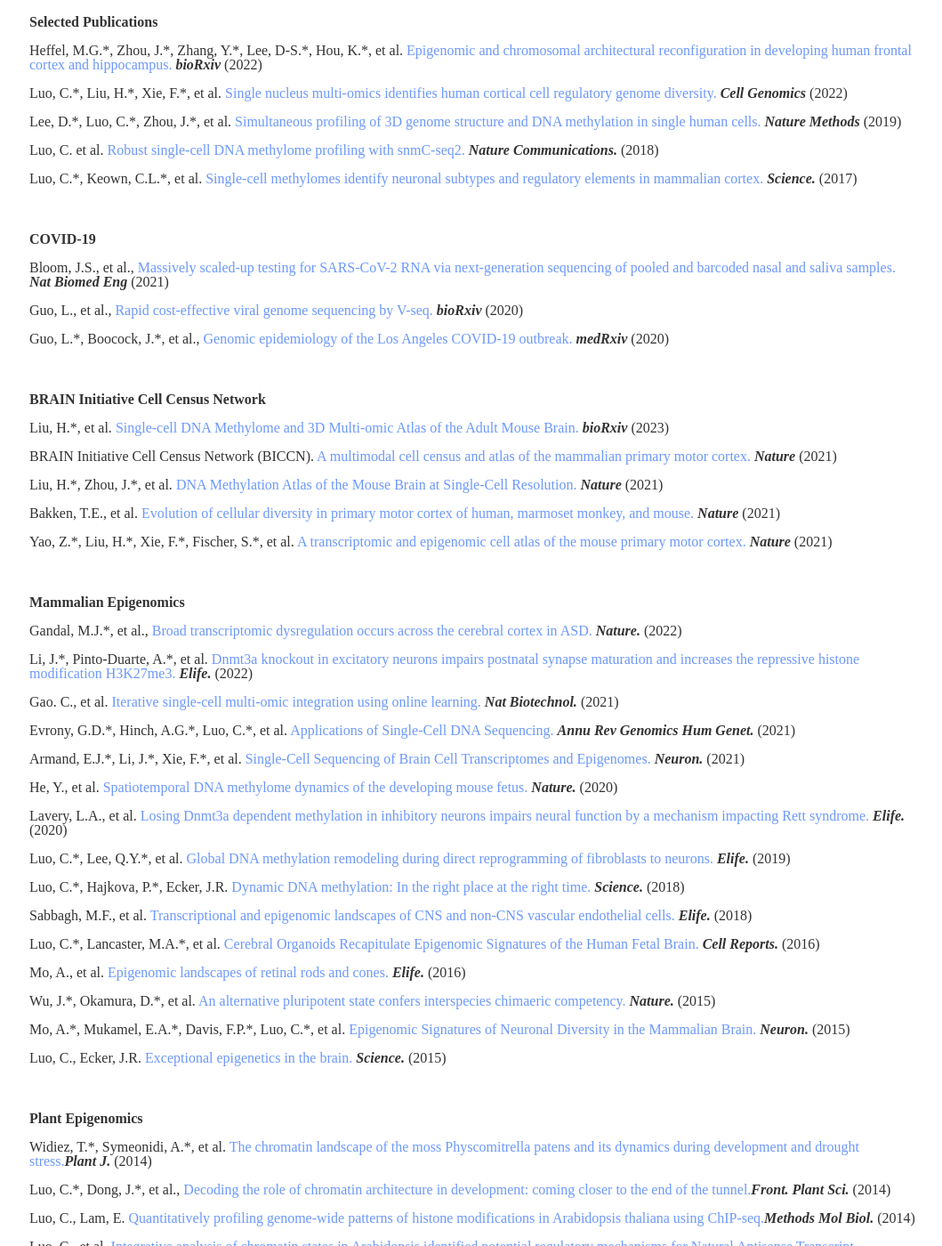
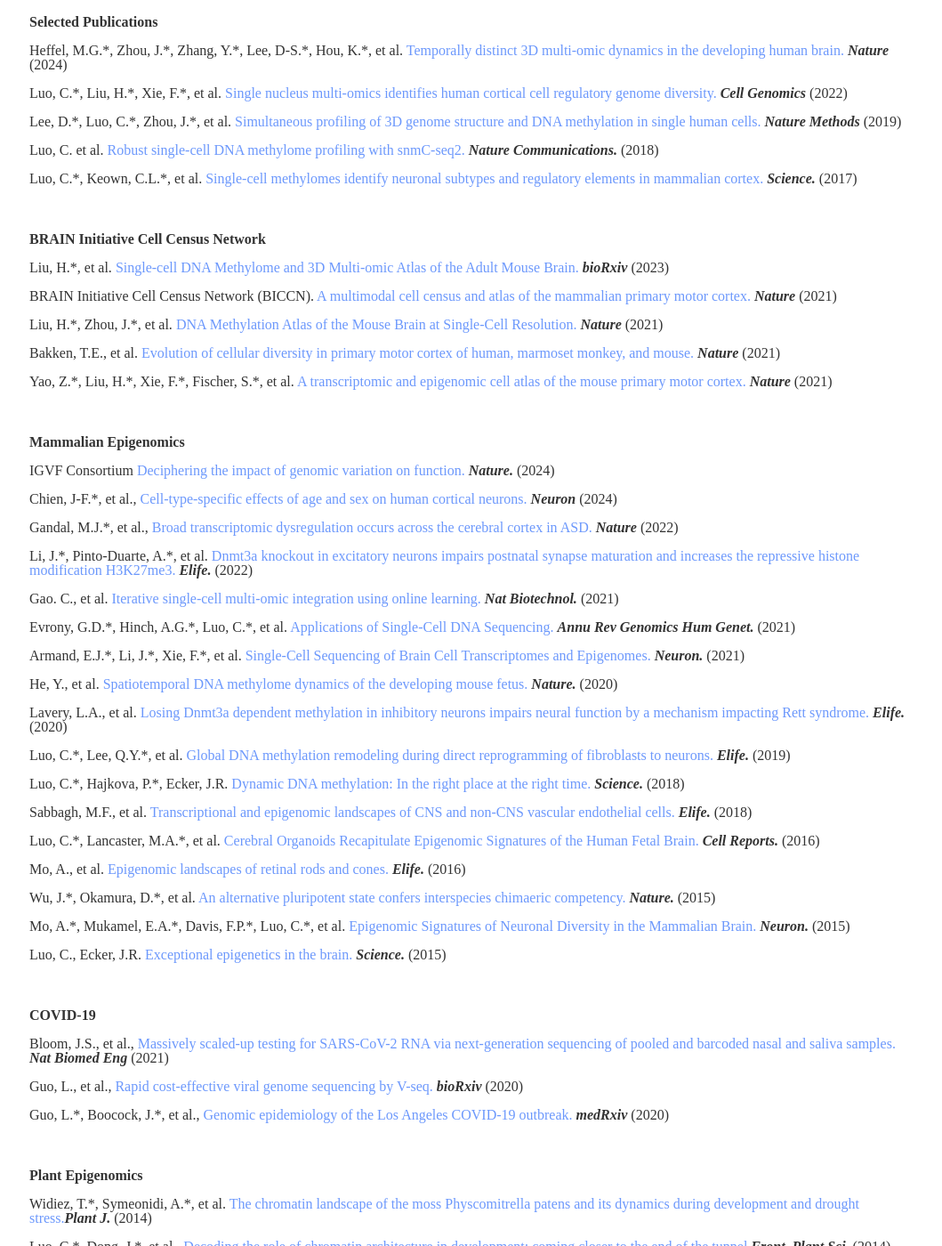
Before and after one commit to luogenomics/luogenomics.github.io, a Jekyll site: the page built from publications/index.html, in a window 1280 px wide and 1400 px high, scrolled down 468 px. Shown: the whole window at 89% size, without its empty margins (107-1166 px from the left). Built offline with Jekyll 4.4.1, drawn with Linux system fonts in a browser that asks for light colours.

Commit message:
Update index.html

```diff
--- a/publications/index.html
+++ b/publications/index.html
@@ -6,17 +6,11 @@ title: Luo Lab Publications
 <div class="bigspacer"> </div>
 
 <p><span style="font-weight:bold">Selected Publications</span></p>
-<p>Heffel, M.G.*, Zhou, J.*, Zhang, Y.*, Lee, D-S.*, Hou, K.*, et al. <a href="https://www.biorxiv.org/content/10.1101/2022.10.07.511350v1" target="_blank">Epigenomic and chromosomal architectural reconfiguration in developing human frontal cortex and hippocampus. </a><strong><em>bioRxiv </strong></em> (2022) </p>
+<p>Heffel, M.G.*, Zhou, J.*, Zhang, Y.*, Lee, D-S.*, Hou, K.*, et al. <a href="https://pubmed.ncbi.nlm.nih.gov/39385032/" target="_blank">Temporally distinct 3D multi-omic dynamics in the developing human brain. </a><strong><em>Nature </strong></em> (2024) </p>
 <p>Luo, C.*, Liu, H.*, Xie, F.*, et al. <a href="https://www.cell.com/cell-genomics/fulltext/S2666-979X(22)00027-1" target="_blank">Single nucleus multi-omics identifies human cortical cell regulatory genome diversity. </a><strong><em>Cell Genomics </strong></em> (2022) </p>
 <p>Lee, D.*, Luo, C.*, Zhou, J.*, et al. <a href="https://www.ncbi.nlm.nih.gov/pubmed/31501549" target="_blank">Simultaneous profiling of 3D genome structure and DNA methylation in single human cells. </a><strong><em>Nature Methods </strong></em> (2019) </p>
 <p>Luo, C. et al. <a href="https://www.ncbi.nlm.nih.gov/pubmed/?term=30237449%5BPMID%5D" target="_blank">Robust single-cell DNA methylome profiling with snmC-seq2.</a><strong><em> Nature Communications.</em></strong> (2018) </p>
 <p>Luo, C.*, Keown, C.L.*, et al.  <a href="https://www.ncbi.nlm.nih.gov/pubmed/?term=28798132%5BPMID%5D" target="_blank">Single-cell methylomes identify neuronal subtypes and regulatory elements in mammalian cortex.</a><strong><em> Science.</em></strong> (2017) </p>
-<div class="bigspacer"> </div>
-
-<p><span style="font-weight:bold">COVID-19</span></p>
-<p>Bloom, J.S., et al., <a href="https://pubmed.ncbi.nlm.nih.gov/34211145/" target="_blank"> Massively scaled-up testing for SARS-CoV-2 RNA via next-generation sequencing of pooled and barcoded nasal and saliva samples. </a><strong><em>Nat Biomed Eng </strong></em> (2021) </p>
-<p>Guo, L., et al., <a href="https://www.biorxiv.org/content/10.1101/2020.08.15.252510v1" target="_blank"> Rapid cost-effective viral genome sequencing by V-seq. </a><strong><em>bioRxiv </strong></em> (2020) </p>
-<p>Guo, L.*, Boocock, J.*, et al., <a href="https://www.medrxiv.org/content/10.1101/2020.09.15.20194712v1" target="_blank"> Genomic epidemiology of the Los Angeles COVID-19 outbreak. </a><strong><em>medRxiv </strong></em> (2020) </p>
 <div class="bigspacer"> </div>
 
 <p><span style="font-weight:bold">BRAIN Initiative Cell Census Network</span></p>
@@ -28,7 +22,9 @@ title: Luo Lab Publications
 <div class="bigspacer"> </div>
 
 <p><span style="font-weight:bold">Mammalian Epigenomics</span></p>
-<p>Gandal, M.J.*, et al., <a href="https://pubmed.ncbi.nlm.nih.gov/36323788/" target="_blank">Broad transcriptomic dysregulation occurs across the cerebral cortex in ASD. </a><strong><em>Nature. </strong></em> (2022) </p>
+<p>IGVF Consortium <a href="https://pubmed.ncbi.nlm.nih.gov/39232149/" target="_blank">Deciphering the impact of genomic variation on function. </a><strong><em>Nature. </strong></em> (2024)</p>
+<p>Chien, J-F.*, et al., <a href="https://pubmed.ncbi.nlm.nih.gov/38838671/" target="_blank">Cell-type-specific effects of age and sex on human cortical neurons. </a><strong><em>Neuron </strong></em> (2024) </p>
+<p>Gandal, M.J.*, et al., <a href="https://pubmed.ncbi.nlm.nih.gov/36323788/" target="_blank">Broad transcriptomic dysregulation occurs across the cerebral cortex in ASD. </a><strong><em>Nature </strong></em> (2022) </p>
 <p>Li, J.*, Pinto-Duarte, A.*, et al. <a href="https://pubmed.ncbi.nlm.nih.gov/35604009/" target="_blank">Dnmt3a knockout in excitatory neurons impairs postnatal synapse maturation and increases the repressive histone modification H3K27me3. </a><strong><em>Elife. </strong></em> (2022) </p>
 <p>Gao. C., et al. <a href="https://pubmed.ncbi.nlm.nih.gov/33875866/" target="_blank">Iterative single-cell multi-omic integration using online learning. </a><strong><em>Nat Biotechnol. </strong></em> (2021) </p>
 <p>Evrony, G.D.*, Hinch, A.G.*, Luo, C.*, et al. <a href="https://pubmed.ncbi.nlm.nih.gov/33722077/" target="_blank">Applications of Single-Cell DNA Sequencing. </a><strong><em>Annu Rev Genomics Hum Genet. </strong></em> (2021) </p>
@@ -43,6 +39,12 @@ title: Luo Lab Publications
 <p>Wu, J.*, Okamura, D.*, et al. <a href="https://www.ncbi.nlm.nih.gov/pubmed/25945737/" target="_blank">An alternative pluripotent state confers interspecies chimaeric competency.</a> <strong><em> Nature.</strong></em> (2015) </p>
 <p>Mo, A.*, Mukamel, E.A.*, Davis, F.P.*, Luo, C.*, et al. <a href="https://www.ncbi.nlm.nih.gov/pubmed/26087164" target="_blank">Epigenomic Signatures of Neuronal Diversity in the Mammalian Brain. </a><strong><em>Neuron.</strong></em> (2015) </p>
 <p>Luo, C., Ecker, J.R. <a href="https://www.ncbi.nlm.nih.gov/pubmed/26045424" target="_blank"> Exceptional epigenetics in the brain. </a><strong><em>Science.</strong></em> (2015) </p>
+<div class="bigspacer"> </div>
+
+<p><span style="font-weight:bold">COVID-19</span></p>
+<p>Bloom, J.S., et al., <a href="https://pubmed.ncbi.nlm.nih.gov/34211145/" target="_blank"> Massively scaled-up testing for SARS-CoV-2 RNA via next-generation sequencing of pooled and barcoded nasal and saliva samples. </a><strong><em>Nat Biomed Eng </strong></em> (2021) </p>
+<p>Guo, L., et al., <a href="https://www.biorxiv.org/content/10.1101/2020.08.15.252510v1" target="_blank"> Rapid cost-effective viral genome sequencing by V-seq. </a><strong><em>bioRxiv </strong></em> (2020) </p>
+<p>Guo, L.*, Boocock, J.*, et al., <a href="https://www.medrxiv.org/content/10.1101/2020.09.15.20194712v1" target="_blank"> Genomic epidemiology of the Los Angeles COVID-19 outbreak. </a><strong><em>medRxiv </strong></em> (2020) </p>
 <div class="bigspacer"> </div>
 
 <p><span style="font-weight:bold">Plant Epigenomics</span></p>
```
